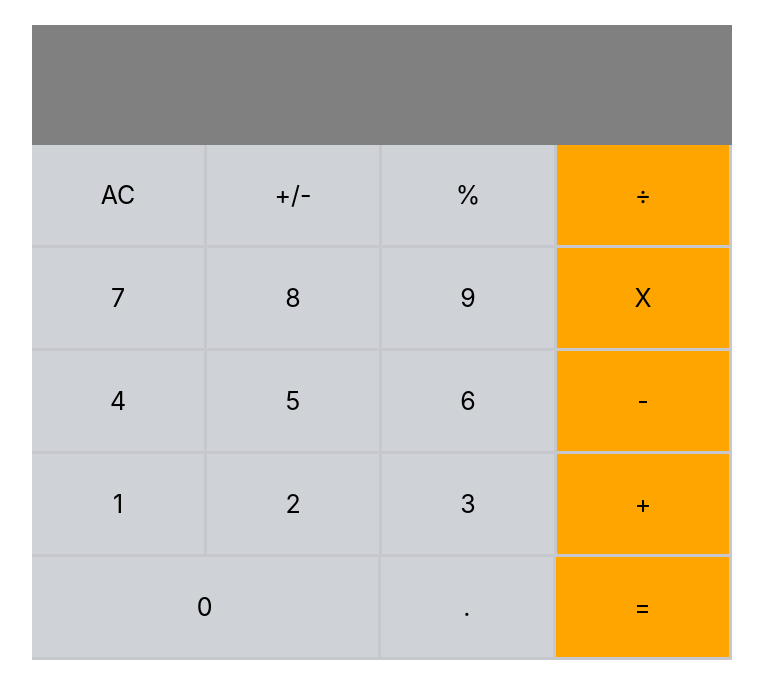
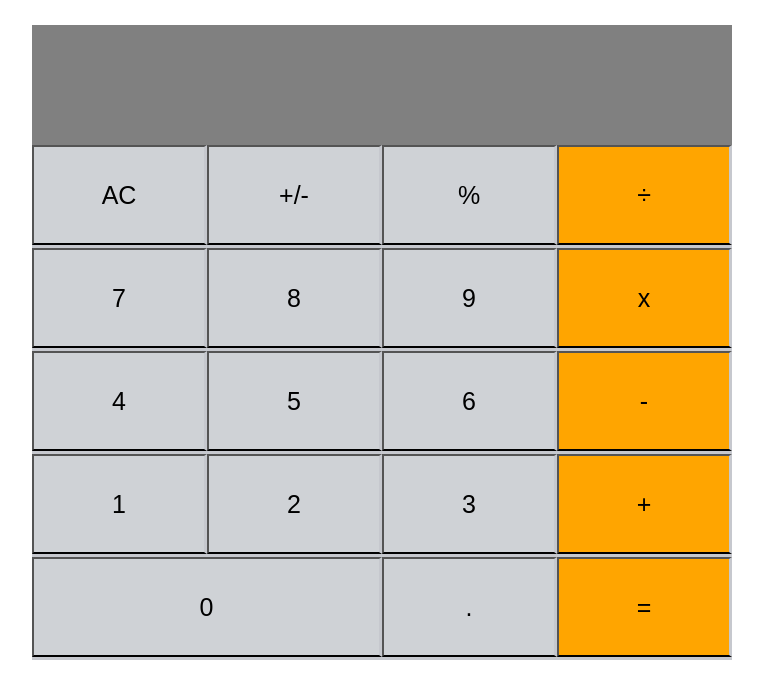
Before and after one commit to Abdusaid10/calculator-app, a React (Create React App) app: page / in a window 1280 px wide. Shown: the top 698 px of the page, without its empty margins (258-1021 px from the left). Built offline with nearby package versions, Linux system fonts and the light colour scheme.

Commit message:
add clickHandler to Button and ButtonPannel

```diff
--- a/src/components/Button.js
+++ b/src/components/Button.js
@@ -1,8 +1,11 @@
+/* eslint-disable jsx-a11y/click-events-have-key-events */
 import React from 'react';
 import PropTypes from 'prop-types';
 
 // eslint-disable-next-line arrow-body-style
-const Button = ({ name, color, wide }) => {
+const Button = ({
+  name, color, wide, clickHandler,
+}) => {
   const style = {
     display: 'flex',
     fontSize: '25px',
@@ -13,8 +16,12 @@ const Button = ({ name, color, wide }) => {
     borderRight: '3px solid rgb(198, 200, 206)',
     height: '100%',
   };
+  const handleClick = name => {
+    clickHandler(name);
+  };
   return (
-    <div style={style}>{name}</div>
+    // eslint-disable-next-line jsx-a11y/no-static-element-interactions
+    <button type="button" style={style} onClick={() => handleClick(name)}>{name}</button>
   );
 };
 
@@ -23,6 +30,7 @@ Button.propTypes = {
   name: PropTypes.string.isRequired,
   color: PropTypes.string,
   wide: PropTypes.bool,
+  clickHandler: PropTypes.func.isRequired,
 };
 
 Button.defaultProps = {
--- a/src/components/ButtonPanel.js
+++ b/src/components/ButtonPanel.js
@@ -1,43 +1,50 @@
 import React from 'react';
+import PropTypes from 'prop-types';
 import Button from './Button';
 
 // eslint-disable-next-line arrow-body-style
-const ButtonPanel = () => {
+const ButtonPanel = ({ clickHandler }) => {
+  const handleClick = buttonName => clickHandler(buttonName);
+
   return (
     <div className="btn-panel-container">
       <div className="group1">
-        <Button name="AC" color="rgb(207, 210, 214)" />
-        <Button name="+/-" color="rgb(207, 210, 214)" />
-        <Button name="%" color="rgb(207, 210, 214)" />
-        <Button name="÷" />
+        <Button key="AC" name="AC" color="rgb(207, 210, 214)" clickHandler={() => handleClick('AC')} />
+        <Button key="+/-" name="+/-" color="rgb(207, 210, 214)" clickHandler={() => handleClick('+/-')} />
+        <Button key="%" name="%" color="rgb(207, 210, 214)" clickHandler={() => handleClick('%')} />
+        <Button key="÷" name="÷" clickHandler={() => handleClick('÷')} />
       </div>
       <div className="group2">
-        <Button name="7" color="rgb(207, 210, 214)" />
-        <Button name="8" color="rgb(207, 210, 214)" />
-        <Button name="9" color="rgb(207, 210, 214)" />
-        <Button name="X" />
+        <Button key="7" name="7" color="rgb(207, 210, 214)" clickHandler={() => handleClick('7')} />
+        <Button key="8" name="8" color="rgb(207, 210, 214)" clickHandler={() => handleClick('8')} />
+        <Button key="9" name="9" color="rgb(207, 210, 214)" clickHandler={() => handleClick('9')} />
+        <Button key="x" name="x" clickHandler={() => handleClick('x')} />
       </div>
       <div className="group3">
-        <Button name="4" color="rgb(207, 210, 214)" />
-        <Button name="5" color="rgb(207, 210, 214)" />
-        <Button name="6" color="rgb(207, 210, 214)" />
-        <Button name="-" />
+        <Button key="4" name="4" color="rgb(207, 210, 214)" clickHandler={() => handleClick('4')} />
+        <Button key="5" name="5" color="rgb(207, 210, 214)" clickHandler={() => handleClick('5')} />
+        <Button key="6" name="6" color="rgb(207, 210, 214)" clickHandler={() => handleClick('6')} />
+        <Button key="-" name="-" clickHandler={() => handleClick('-')} />
       </div>
       <div className="group4">
-        <Button name="1" color="rgb(207, 210, 214)" />
-        <Button name="2" color="rgb(207, 210, 214)" />
-        <Button name="3" color="rgb(207, 210, 214)" />
-        <Button name="+" />
+        <Button key="1" name="1" color="rgb(207, 210, 214)" clickHandler={() => handleClick('1')} />
+        <Button key="2" name="2" color="rgb(207, 210, 214)" clickHandler={() => handleClick('2')} />
+        <Button key="3" name="3" color="rgb(207, 210, 214)" clickHandler={() => handleClick('3')} />
+        <Button key="+" name="+" clickHandler={() => handleClick('+')} />
       </div>
       <div className="group5">
-        <Button name="0" color="rgb(207, 210, 214)" wide />
-        <Button name="." color="rgb(207, 210, 214)" />
-        <Button name="=" />
+        <Button key="0" name="0" color="rgb(207, 210, 214)" wide clickHandler={() => handleClick('0')} />
+        <Button key="." name="." color="rgb(207, 210, 214)" clickHandler={() => handleClick('.')} />
+        <Button key="=" name="=" clickHandler={() => handleClick('=')} />
       </div>
     </div>
   );
 };
 
+ButtonPanel.propTypes = {
+  clickHandler: PropTypes.func.isRequired,
+};
+
 export {
   ButtonPanel as default,
 };
--- a/src/components/Display.js
+++ b/src/components/Display.js
@@ -1,12 +1,10 @@
-/* eslint-disable react/default-props-match-prop-types */
 import React from 'react';
 import PropTypes from 'prop-types';
 
-const Display = ({ result }) => (<div className="display"><h2>{result}</h2></div>);
+const Display = ({ result }) => (<div className="display">{result}</div>);
 
 Display.propTypes = {
-  // eslint-disable-next-line react/require-default-props
-  result: PropTypes.string.isRequired,
+  result: PropTypes.string,
 };
 
 Display.defaultProps = {
--- a/src/index.css
+++ b/src/index.css
@@ -48,7 +48,7 @@ code {
   height: 100px;
 }
 
-.display h2 {
+.display {
   color: white;
   font-weight: bold;
   font-size: 50px;
```
